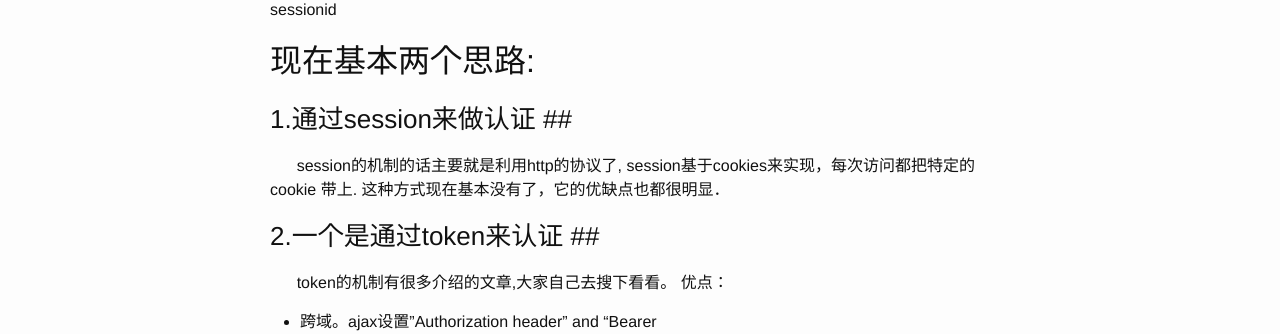
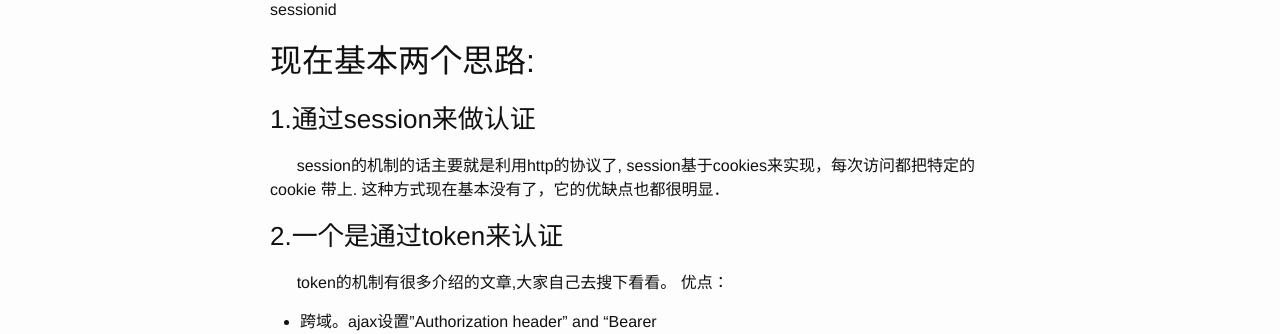
Before and after one commit to heipacker/heipacker.github.io, a Jekyll site: the page built from _posts/2016-09-09-nginx-auth-token.markdown, in a window 1280 px wide. Shown: the part 460-794 px from the top of the page. Built offline with Jekyll 4.4.1, drawn with Linux system fonts in a browser that asks for light colours; comment, search, counter and statistics services are not loaded.

Commit message:
调整格式

```diff
--- a/_posts/2016-09-09-nginx-auth-token.markdown
+++ b/_posts/2016-09-09-nginx-auth-token.markdown
@@ -17,10 +17,10 @@ tag: 技术,nginx,authToken,upload
 4.客户端请求需要认证的网址。传统的方式是由浏览器自动发送cookie到服务器端，服务器端核对sessionid<br/>
 
 ## 现在基本两个思路:<br/>
-### 1.通过session来做认证 ##<br/>
+### 1.通过session来做认证<br/>
 &nbsp;&nbsp;&nbsp;&nbsp;&nbsp;&nbsp;session的机制的话主要就是利用http的协议了, session基于cookies来实现，每次访问都把特定的cookie
 带上. 这种方式现在基本没有了，它的优缺点也都很明显．<br/>
-### 2.一个是通过token来认证 ##<br/>
+### 2.一个是通过token来认证 <br/>
 &nbsp;&nbsp;&nbsp;&nbsp;&nbsp;&nbsp;token的机制有很多介绍的文章,大家自己去搜下看看。
 优点：<br/>
 *   跨域。ajax设置"Authorization header" and "Bearer<br/>
```
